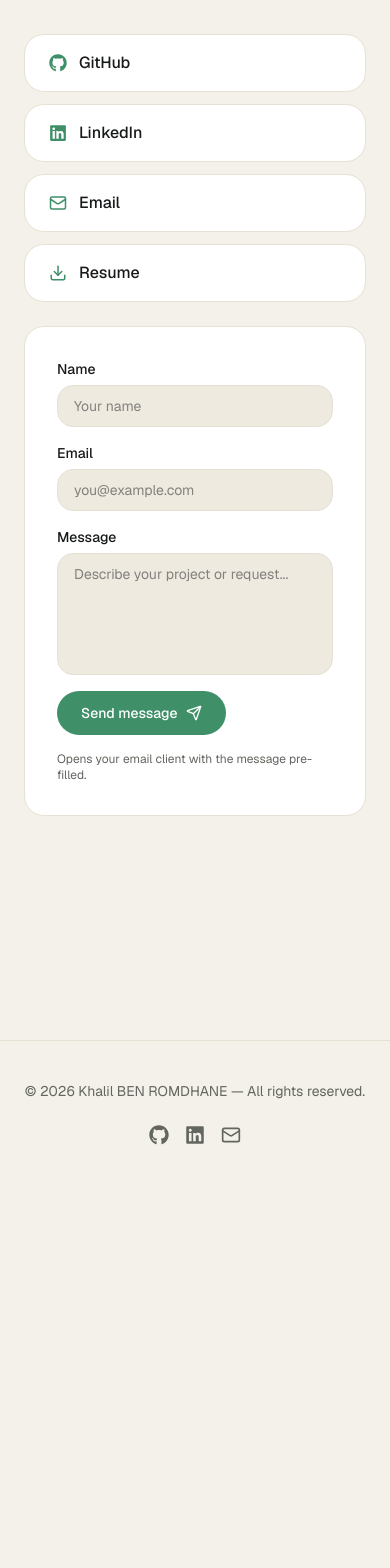
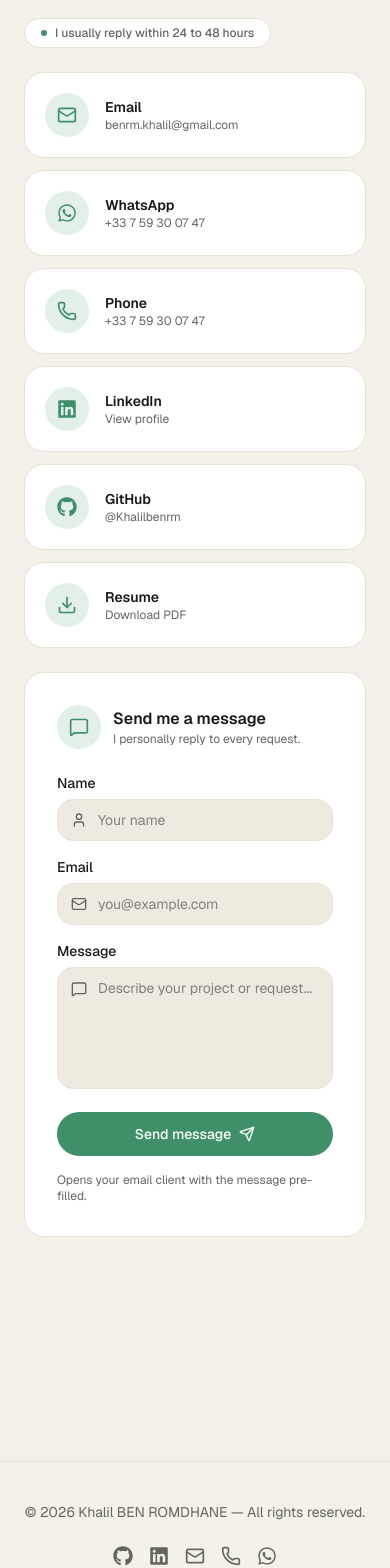
Before and after one commit to Khalilbenrm/portfolio, a Next.js app: page /en in a window 390 px wide. Shown: the part 8580-10148 px from the top of the page. Before the commit the page ends 9765 px from the top, so only its background shows below. Built offline with nearby package versions, Linux system fonts and the light colour scheme.

Commit message:
update cv

```diff
--- a/messages/en.json
+++ b/messages/en.json
@@ -59,11 +59,17 @@
     "eyebrow": "Contact",
     "title": "Let's talk about your next project",
     "description": "Whether it's an opportunity, a collaboration, or just a chat — feel free to reach out.",
+    "responseNote": "I usually reply within 24 to 48 hours",
+    "formTitle": "Send me a message",
+    "formSubtitle": "I personally reply to every request.",
     "linkGithub": "GitHub",
     "linkLinkedin": "LinkedIn",
+    "linkLinkedinHint": "View profile",
     "linkEmail": "Email",
+    "linkPhone": "Phone",
+    "linkWhatsapp": "WhatsApp",
     "linkCv": "Resume",
-    "comingSoon": "Coming soon"
+    "linkCvHint": "Download PDF"
   },
   "ContactForm": {
     "nameLabel": "Name",
--- a/messages/fr.json
+++ b/messages/fr.json
@@ -59,11 +59,17 @@
     "eyebrow": "Contact",
     "title": "Discutons de votre prochain projet",
     "description": "Que ce soit pour une opportunité, une collaboration ou simplement échanger — n'hésitez pas.",
+    "responseNote": "Je réponds généralement sous 24 à 48h",
+    "formTitle": "Envoyez-moi un message",
+    "formSubtitle": "Je réponds personnellement à chaque demande.",
     "linkGithub": "GitHub",
     "linkLinkedin": "LinkedIn",
+    "linkLinkedinHint": "Voir le profil",
     "linkEmail": "Email",
+    "linkPhone": "Téléphone",
+    "linkWhatsapp": "WhatsApp",
     "linkCv": "CV",
-    "comingSoon": "Bientôt disponible"
+    "linkCvHint": "Télécharger le PDF"
   },
   "ContactForm": {
     "nameLabel": "Nom",
--- a/src/components/home/contact-form.tsx
+++ b/src/components/home/contact-form.tsx
@@ -2,8 +2,11 @@
 
 import { useState } from "react";
 import { useTranslations } from "next-intl";
-import { Send } from "lucide-react";
+import { Send, User, Mail, MessageSquare } from "lucide-react";
 import { Button } from "@/components/ui/button";
+
+const fieldClass =
+  "w-full rounded-[var(--radius-sm)] border border-[var(--border)] bg-[var(--surface)] py-2.5 pl-10 pr-4 text-sm outline-none transition-colors focus:border-[var(--accent)] ring-[var(--ring)] focus:ring-2";
 
 export function ContactForm({ email }: { email: string }) {
   const [form, setForm] = useState({ name: "", from: "", message: "" });
@@ -25,45 +28,54 @@ export function ContactForm({ email }: { email: string }) {
           <label htmlFor="name" className="text-sm font-medium">
             {t("nameLabel")}
           </label>
+          <div className="relative">
+            <User className="pointer-events-none absolute left-3.5 top-1/2 h-4 w-4 -translate-y-1/2 text-[var(--muted-foreground)]" />
             <input
               id="name"
               required
               value={form.name}
               onChange={(e) => setForm((f) => ({ ...f, name: e.target.value }))}
-            className="rounded-[var(--radius-sm)] border border-[var(--border)] bg-[var(--surface)] px-4 py-2.5 text-sm outline-none ring-[var(--ring)] focus:ring-2"
+              className={fieldClass}
               placeholder={t("namePlaceholder")}
             />
+          </div>
         </div>
         <div className="flex flex-col gap-1.5">
           <label htmlFor="from" className="text-sm font-medium">
             {t("emailLabel")}
           </label>
+          <div className="relative">
+            <Mail className="pointer-events-none absolute left-3.5 top-1/2 h-4 w-4 -translate-y-1/2 text-[var(--muted-foreground)]" />
             <input
               id="from"
               type="email"
               required
               value={form.from}
               onChange={(e) => setForm((f) => ({ ...f, from: e.target.value }))}
-            className="rounded-[var(--radius-sm)] border border-[var(--border)] bg-[var(--surface)] px-4 py-2.5 text-sm outline-none ring-[var(--ring)] focus:ring-2"
+              className={fieldClass}
               placeholder={t("emailPlaceholder")}
             />
+          </div>
         </div>
       </div>
       <div className="flex flex-col gap-1.5">
         <label htmlFor="message" className="text-sm font-medium">
           {t("messageLabel")}
         </label>
+        <div className="relative">
+          <MessageSquare className="pointer-events-none absolute left-3.5 top-3.5 h-4 w-4 text-[var(--muted-foreground)]" />
           <textarea
             id="message"
             required
             rows={5}
             value={form.message}
             onChange={(e) => setForm((f) => ({ ...f, message: e.target.value }))}
-          className="resize-none rounded-[var(--radius-sm)] border border-[var(--border)] bg-[var(--surface)] px-4 py-2.5 text-sm outline-none ring-[var(--ring)] focus:ring-2"
+            className={`${fieldClass} resize-none`}
             placeholder={t("messagePlaceholder")}
           />
         </div>
-      <Button type="submit" className="self-start">
+      </div>
+      <Button type="submit" className="w-full justify-center sm:w-auto sm:self-start">
         {t("submit")}
         <Send className="h-4 w-4" />
       </Button>
--- a/src/components/home/contact.tsx
+++ b/src/components/home/contact.tsx
@@ -1,50 +1,69 @@
 import { useTranslations } from "next-intl";
-import { Mail, Download } from "lucide-react";
-import { FaGithub, FaLinkedin } from "react-icons/fa";
+import { Mail, Download, Phone, ArrowUpRight, MessageSquare } from "lucide-react";
+import { FaGithub, FaLinkedin, FaWhatsapp } from "react-icons/fa";
 import { SectionHeading } from "@/components/common/section-heading";
 import { Reveal } from "@/components/common/reveal";
 import { Card } from "@/components/ui/card";
-import { Badge } from "@/components/ui/badge";
 import { ContactForm } from "./contact-form";
 import type { SiteConfig } from "@/types/site";
 
 export function Contact({ site }: { site: SiteConfig }) {
   const t = useTranslations("Contact");
 
-  const links: { label: string; href: string; icon: React.ComponentType<{ className?: string }> }[] = [
-    { label: t("linkGithub"), href: site.github, icon: FaGithub },
-    { label: t("linkLinkedin"), href: site.linkedin, icon: FaLinkedin },
-    { label: t("linkEmail"), href: `mailto:${site.email}`, icon: Mail },
-    { label: t("linkCv"), href: site.cvUrl, icon: Download },
+  const whatsappDigits = site.whatsapp.replace(/\D/g, "");
+
+  const links: { label: string; value: string; href: string; icon: React.ComponentType<{ className?: string }> }[] = [
+    { label: t("linkEmail"), value: site.email, href: `mailto:${site.email}`, icon: Mail },
+    { label: t("linkWhatsapp"), value: site.whatsapp, href: `https://wa.me/${whatsappDigits}`, icon: FaWhatsapp },
+    { label: t("linkPhone"), value: site.phone, href: `tel:${site.phone.replace(/\s/g, "")}`, icon: Phone },
+    { label: t("linkLinkedin"), value: t("linkLinkedinHint"), href: site.linkedin, icon: FaLinkedin },
+    { label: t("linkGithub"), value: `@${site.githubUsername}`, href: site.github, icon: FaGithub },
+    { label: t("linkCv"), value: t("linkCvHint"), href: site.cvUrl, icon: Download },
   ];
 
   return (
     <section id="contact" className="mx-auto max-w-6xl scroll-mt-24 px-6 py-24">
       <SectionHeading eyebrow={t("eyebrow")} title={t("title")} description={t("description")} />
-      <div className="mt-12 grid gap-6 lg:grid-cols-[1fr_1.2fr]">
-        <Reveal className="flex flex-col gap-3">
-          {links.map(({ label, href, icon: Icon }) => {
-            const isPlaceholder = href === "#";
-            return (
+
+      <Reveal className="mt-8 inline-flex items-center gap-2 rounded-full border border-[var(--card-border)] bg-[var(--card)] px-4 py-1.5 text-xs font-medium text-[var(--muted-foreground)]">
+        <span className="h-1.5 w-1.5 rounded-full bg-[var(--accent)]" />
+        {t("responseNote")}
+      </Reveal>
+
+      <div className="mt-6 grid gap-6 lg:grid-cols-[1.1fr_1fr] lg:items-start">
+        <div className="grid gap-3 sm:grid-cols-2">
+          {links.map(({ label, value, href, icon: Icon }, i) => (
+            <Reveal key={label} delay={i * 0.05}>
               <a
-                key={label}
                 href={href}
                 target={href.startsWith("http") ? "_blank" : undefined}
                 rel={href.startsWith("http") ? "noopener noreferrer" : undefined}
-                aria-disabled={isPlaceholder}
-                className="group flex items-center justify-between gap-3 rounded-[var(--radius-lg)] border border-[var(--card-border)] bg-[var(--card)] px-6 py-4 transition-colors hover:border-[var(--accent)]"
+                className="group flex h-full items-center gap-4 rounded-[var(--radius-lg)] border border-[var(--card-border)] bg-[var(--card)] p-5 transition-all hover:-translate-y-0.5 hover:border-[var(--accent)] hover:shadow-md"
               >
-                <span className="flex items-center gap-3">
-                  <Icon className="h-4.5 w-4.5 text-[var(--accent)]" />
-                  <span className="font-medium">{label}</span>
+                <span className="flex h-11 w-11 shrink-0 items-center justify-center rounded-full bg-[var(--accent-soft)] text-[var(--accent)] transition-colors group-hover:bg-[var(--accent)] group-hover:text-[var(--accent-foreground)]">
+                  <Icon className="h-5 w-5" />
                 </span>
-                {isPlaceholder && <Badge variant="outline">{t("comingSoon")}</Badge>}
+                <span className="flex min-w-0 flex-col">
+                  <span className="text-sm font-semibold">{label}</span>
+                  <span className="truncate text-xs text-[var(--muted-foreground)]">{value}</span>
+                </span>
+                <ArrowUpRight className="ml-auto h-4 w-4 shrink-0 text-[var(--muted-foreground)] opacity-0 transition-all group-hover:translate-x-0.5 group-hover:opacity-100" />
               </a>
-            );
-          })}
-        </Reveal>
-        <Reveal delay={0.1}>
+            </Reveal>
+          ))}
+        </div>
+
+        <Reveal delay={0.15}>
           <Card className="p-8">
+            <div className="mb-6 flex items-center gap-3">
+              <span className="flex h-11 w-11 shrink-0 items-center justify-center rounded-full bg-[var(--accent-soft)] text-[var(--accent)]">
+                <MessageSquare className="h-5 w-5" />
+              </span>
+              <div>
+                <h3 className="text-base font-semibold">{t("formTitle")}</h3>
+                <p className="text-xs text-[var(--muted-foreground)]">{t("formSubtitle")}</p>
+              </div>
+            </div>
             <ContactForm email={site.email} />
           </Card>
         </Reveal>
--- a/src/components/home/hero.tsx
+++ b/src/components/home/hero.tsx
@@ -4,7 +4,7 @@ import Image from "next/image";
 import { motion } from "framer-motion";
 import { useTranslations } from "next-intl";
 import { ArrowRight, Download, Mail, MapPin } from "lucide-react";
-import { FaGithub, FaLinkedin } from "react-icons/fa";
+import { FaGithub, FaLinkedin, FaWhatsapp } from "react-icons/fa";
 import { Button } from "@/components/ui/button";
 import type { SiteConfig } from "@/types/site";
 
@@ -25,6 +25,7 @@ export function Hero({ site }: { site: SiteConfig }) {
     { href: site.github, icon: FaGithub, label: "GitHub" },
     { href: site.linkedin, icon: FaLinkedin, label: "LinkedIn" },
     { href: `mailto:${site.email}`, icon: Mail, label: "Email" },
+    { href: `https://wa.me/${site.whatsapp.replace(/\D/g, "")}`, icon: FaWhatsapp, label: "WhatsApp" },
     { href: null, icon: MapPin, label: site.location },
   ];
 
--- a/src/components/layout/footer.tsx
+++ b/src/components/layout/footer.tsx
@@ -1,7 +1,7 @@
 import { useTranslations } from "next-intl";
 import Link from "next/link";
-import { Mail } from "lucide-react";
-import { FaGithub, FaLinkedin } from "react-icons/fa";
+import { Mail, Phone } from "lucide-react";
+import { FaGithub, FaLinkedin, FaWhatsapp } from "react-icons/fa";
 import type { SiteConfig } from "@/types/site";
 
 export function Footer({ site }: { site: SiteConfig }) {
@@ -39,6 +39,22 @@ export function Footer({ site }: { site: SiteConfig }) {
           >
             <Mail className="h-5 w-5" />
           </a>
+          <a
+            href={`tel:${site.phone.replace(/\s/g, "")}`}
+            aria-label="Phone"
+            className="text-[var(--muted-foreground)] transition-colors hover:text-[var(--foreground)]"
+          >
+            <Phone className="h-5 w-5" />
+          </a>
+          <a
+            href={`https://wa.me/${site.whatsapp.replace(/\D/g, "")}`}
+            target="_blank"
+            rel="noopener noreferrer"
+            aria-label="WhatsApp"
+            className="text-[var(--muted-foreground)] transition-colors hover:text-[var(--foreground)]"
+          >
+            <FaWhatsapp className="h-5 w-5" />
+          </a>
         </div>
       </div>
     </footer>
--- a/src/content/site.json
+++ b/src/content/site.json
@@ -11,6 +11,8 @@
   },
   "location": "France",
   "email": "benrm.khalil@gmail.com",
+  "phone": "+33 7 59 30 07 47",
+  "whatsapp": "+33 7 59 30 07 47",
   "github": "https://github.com/Khalilbenrm",
   "githubUsername": "Khalilbenrm",
   "linkedin": "https://www.linkedin.com/in/khalil-ben-romdhane-3719462b8/",
@@ -21,6 +23,6 @@
   "photoUrl": "/personal-photo.png",
   "domain": "https://your-domain.com",
   "_meta": {
-    "note": "Fichier de configuration central, partagé entre les deux langues. linkedin='#' et domain sont des placeholders à remplacer avant mise en production. tagline/shortTagline/cvUrl ont une variante par langue (fr/en) ; les autres champs sont partagés. Le menu de navigation est traduit dans messages/fr.json et messages/en.json (namespace 'Nav'), pas ici."
+    "note": "Fichier de configuration central, partagé entre les deux langues. linkedin='#' et domain sont des placeholders à remplacer avant mise en production. phone (lien tel:) et whatsapp (lien wa.me, chiffres uniquement extraits) sont deux numéros distincts et indépendants — whatsapp est encore un placeholder à remplacer. tagline/shortTagline/cvUrl ont une variante par langue (fr/en) ; les autres champs sont partagés. Le menu de navigation est traduit dans messages/fr.json et messages/en.json (namespace 'Nav'), pas ici."
   }
 }
--- a/src/types/site.ts
+++ b/src/types/site.ts
@@ -10,6 +10,8 @@ export interface RawSiteConfig {
   shortTagline: LocalizedString;
   location: string;
   email: string;
+  phone: string;
+  whatsapp: string;
   github: string;
   githubUsername: string;
   linkedin: string;
@@ -25,6 +27,8 @@ export interface SiteConfig {
   shortTagline: string;
   location: string;
   email: string;
+  phone: string;
+  whatsapp: string;
   github: string;
   githubUsername: string;
   linkedin: string;
```
Lines whose indentation alone changed are shown as unchanged.
